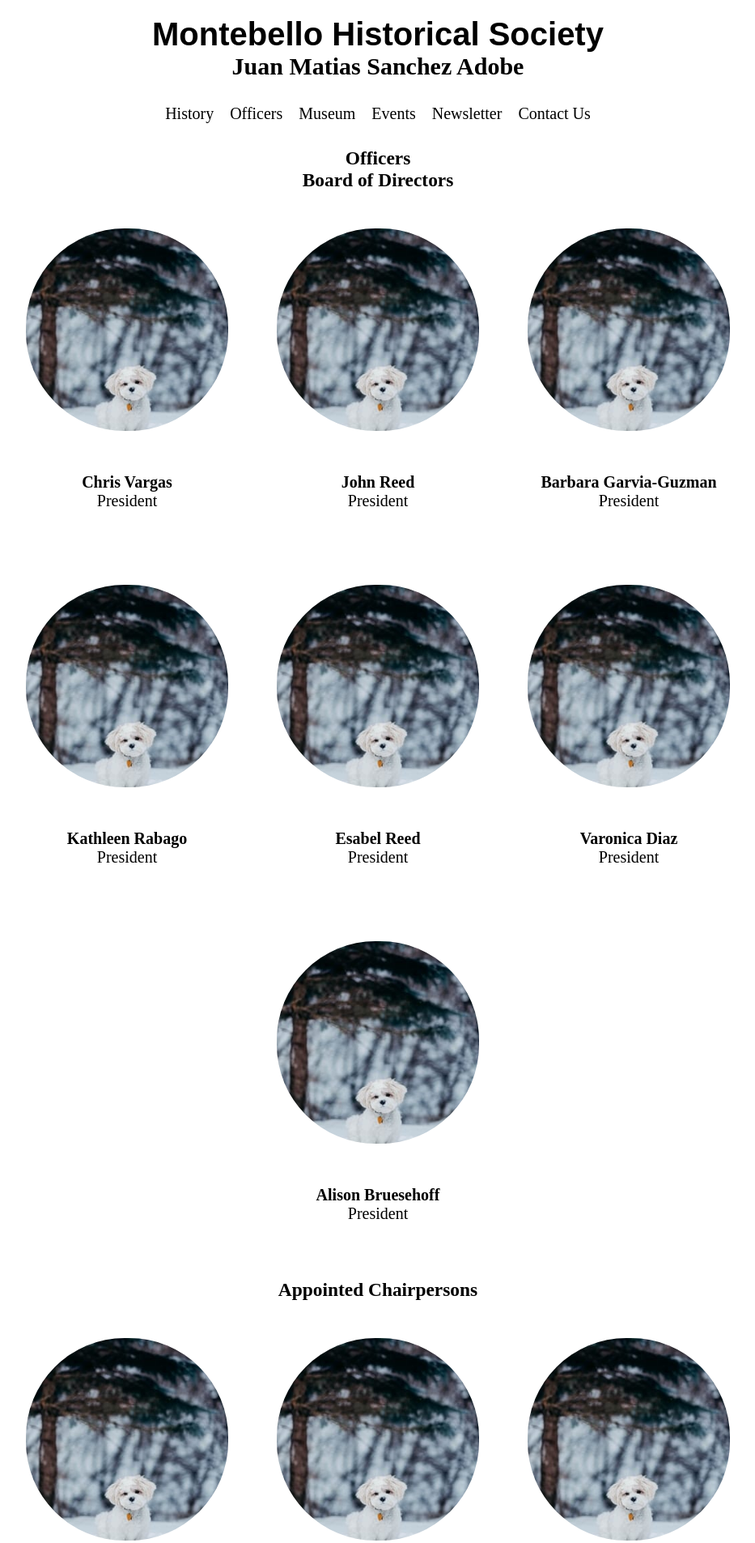
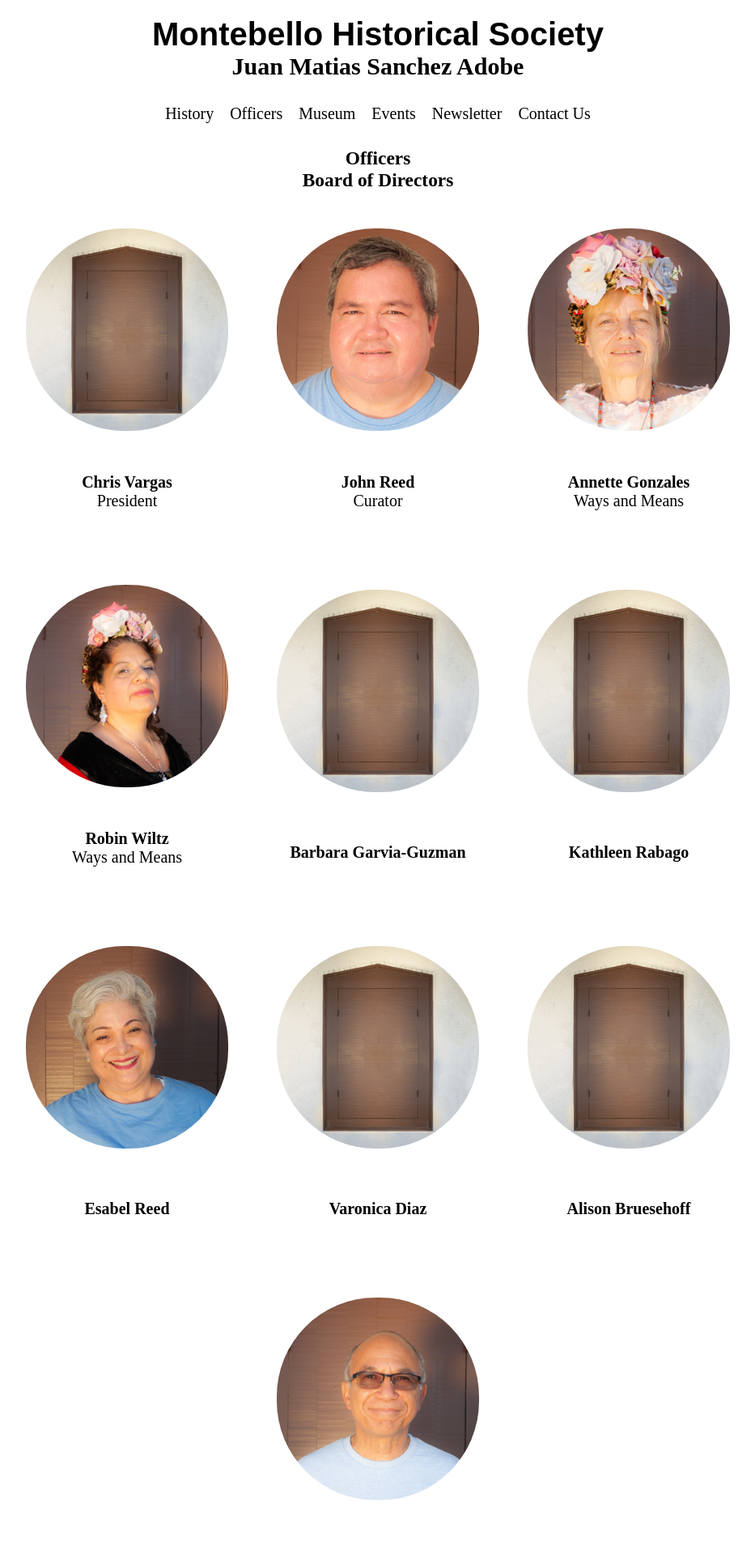
Before and after one commit to abdulamite/MHS, a Jekyll site: the page built from officers/index.html, in a window 1280 px wide. Shown: the top 1905 px of the page at 81% size, without its empty margins (173-1106 px from the left). Built offline with Jekyll 4.4.1, drawn with Linux system fonts in a browser that asks for light colours; comment, search, counter and statistics services are not loaded; some of the changed text lies outside the part shown.

Commit message:
added user profile pictures

```diff
--- a/officers/index.html
+++ b/officers/index.html
@@ -6,7 +6,7 @@ description: Meet all of the people that make Montebello History possible.
 <h3>Board of Directors</h3>
   <div class="officer-cards">
         <div class="box">
-          <img src="../imgs/doggo.jpg" alt="Abdul Shaikh Profile">
+          <img src="../imgs/profile/Placeholder_BLANK_WEB.jpg" alt="Chris Vargas">
           <div class="officer-info">
             <h4>Chris Vargas</h4>
             <p>President</p>
@@ -14,50 +14,69 @@ description: Meet all of the people that make Montebello History possible.
         </div>
 
         <div class="box">
-          <img src="../imgs/doggo.jpg" alt="Abdul Shaikh Profile">
+          <img src="../imgs/profile/MHS_StaffPhotos-5.jpg" alt="John Reed">
           <div class="officer-info">
             <h4>John Reed</h4>
-            <p>President</p>
+            <p>Curator</p>
           </div>
         </div>
 
         <div class="box">
-          <img src="../imgs/doggo.jpg" alt="Abdul Shaikh Profile">
+          <img src="../imgs/profile/MHS_StaffPhotos-2.jpg" alt="Annette Gonzales">
           <div class="officer-info">
-            <h4>Barbara Garvia-Guzman</h4>
-            <p>President</p>
+            <h4>Annette Gonzales</h4>
+            <p>Ways and Means</p>
           </div>
         </div>
 
         <div class="box">
-          <img src="../imgs/doggo.jpg" alt="Abdul Shaikh Profile">
+          <img src="../imgs/profile/MHS_StaffPhotos-3.jpg" alt="Robin Wiltz">
           <div class="officer-info">
-            <h4>Kathleen Rabago</h4>
-            <p>President</p>
+            <h4>Robin Wiltz</h4>
+            <p>Ways and Means</p>
           </div>
         </div>
 
         <div class="box">
-          <img src="../imgs/doggo.jpg" alt="Abdul Shaikh Profile">
+          <img src="../imgs/profile/Placeholder_BLANK_WEB.jpg" alt="Barbara Garvia-Guzman">
           <div class="officer-info">
-            <h4>Esabel Reed</h4>
-            <p>President</p>
+            <h4>Barbara Garvia-Guzman</h4>
           </div>
         </div>
 
         <div class="box">
-          <img src="../imgs/doggo.jpg" alt="Abdul Shaikh Profile">
+          <img src="../imgs/profile/Placeholder_BLANK_WEB.jpg" alt="Kathleen Rabago">
           <div class="officer-info">
-            <h4>Varonica Diaz</h4>
-            <p>President</p>
+            <h4>Kathleen Rabago</h4>
           </div>
         </div>
 
         <div class="box">
-          <img src="../imgs/doggo.jpg" alt="Abdul Shaikh Profile">
+          <img src="../imgs/profile/MHS_StaffPhotos-7.jpg" alt="Esabel Reed">
+          <div class="officer-info">
+            <h4>Esabel Reed</h4>
+          </div>
+        </div>
+
+        <div class="box">
+          <img src="../imgs/profile/Placeholder_BLANK_WEB.jpg" alt="Varonica Diaz">
+          <div class="officer-info">
+            <h4>Varonica Diaz</h4>
+          </div>
+        </div>
+
+        <div class="box">
+          <img src="../imgs/profile/Placeholder_BLANK_WEB.jpg" alt="Alison Bruesehoff">
           <div class="officer-info">
             <h4>Alison Bruesehoff</h4>
-            <p>President</p>
+          </div>
+        </div>
+
+        <div class="box">
+          <img src="../imgs/profile/MHS_StaffPhotos-4.jpg" alt="Gary Thornton">
+          <div class="officer-info">
+            <h4>Gary Thornton</h4>
+            <p>Archivist</p>
           </div>
         </div>
 
@@ -67,42 +86,48 @@ description: Meet all of the people that make Montebello History possible.
   <h3 class="appointed">Appointed Chairpersons</h3>
   <div class="officer-cards">
         <div class="box">
-          <img src="../imgs/doggo.jpg" alt="Abdul Shaikh Profile">
+          <img src="../imgs/profile/MHS_StaffPhotos-1.jpg" alt="Arlene Sandoval">
           <div class="officer-info">
             <h4>Arlene Sandoval</h4>
-            <p>President</p>
+            <p>Membership Chairperson </p>
           </div>
         </div>
 
         <div class="box">
-          <img src="../imgs/doggo.jpg" alt="Abdul Shaikh Profile">
+          <img src="../imgs/profile/Placeholder_BLANK_WEB.jpg" alt="Mary Jordan">
           <div class="officer-info">
             <h4>Mary Jordan</h4>
-            <p>President</p>
           </div>
         </div>
 
         <div class="box">
-          <img src="../imgs/doggo.jpg" alt="Abdul Shaikh Profile">
+          <img src="../imgs/profile/MHS_StaffPhotos-10.jpg" alt="Caronlina Ibarra-Mendoza">
           <div class="officer-info">
             <h4>Caronlina Ibarra-Mendoza</h4>
-            <p>President</p>
+            <p>Publicity</p>
           </div>
         </div>
 
         <div class="box">
-          <img src="../imgs/doggo.jpg" alt="Abdul Shaikh Profile">
+          <img src="../imgs/profile/MHS_StaffPhotos-8.jpg" alt="Brittani Alberto">
           <div class="officer-info">
             <h4>Brittani Alberto</h4>
-            <p>President</p>
+            <p>Archivist</p>
           </div>
         </div>
 
         <div class="box">
-          <img src="../imgs/doggo.jpg" alt="Abdul Shaikh Profile">
+          <img src="../imgs/profile/Placeholder_BLANK_WEB.jpg" alt="Susan Tinkley">
           <div class="officer-info">
             <h4>Susan Tinkley</h4>
-            <p>President</p>
+          </div>
+        </div>
+
+        <div class="box">
+          <img src="../imgs/profile/MHS_StaffPhotos-6.jpg" alt="Maria Garcia">
+          <div class="officer-info">
+            <h4>Maria Garcia</h4>
+            <p>Volunteer</p>
           </div>
         </div>
   </div>
```
Also changed, not shown: imgs/profile/MHS_StaffPhotos-1.jpg (added), imgs/profile/MHS_StaffPhotos-10.jpg (added), imgs/profile/MHS_StaffPhotos-2.jpg (added), imgs/profile/MHS_StaffPhotos-3.jpg (added), imgs/profile/MHS_StaffPhotos-4.jpg (added), imgs/profile/MHS_StaffPhotos-5.jpg (added), imgs/profile/MHS_StaffPhotos-6.jpg (added), imgs/profile/MHS_StaffPhotos-7.jpg (added), imgs/profile/MHS_StaffPhotos-8.jpg (added), imgs/profile/MHS_StaffPhotos-9.jpg (added), imgs/profile/Placeholder_BLANK_WEB.jpg (added), imgs/profile/Placeholder_Web.jpg (added).
